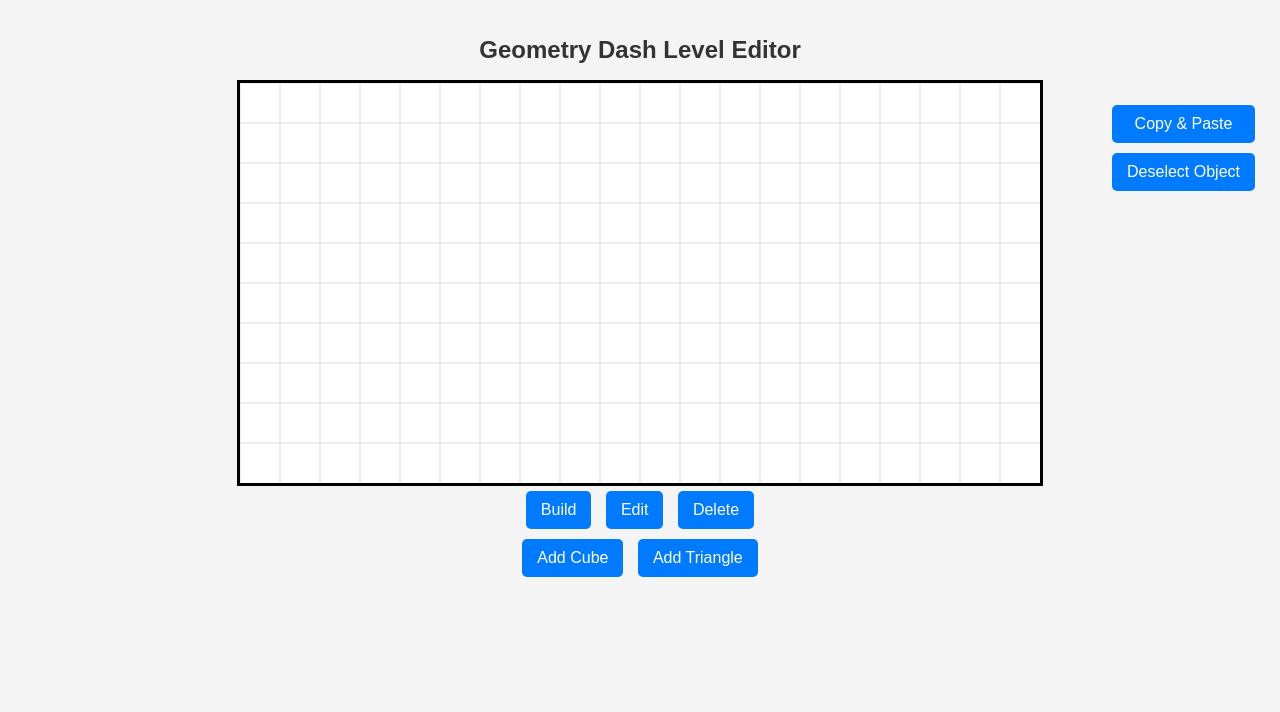
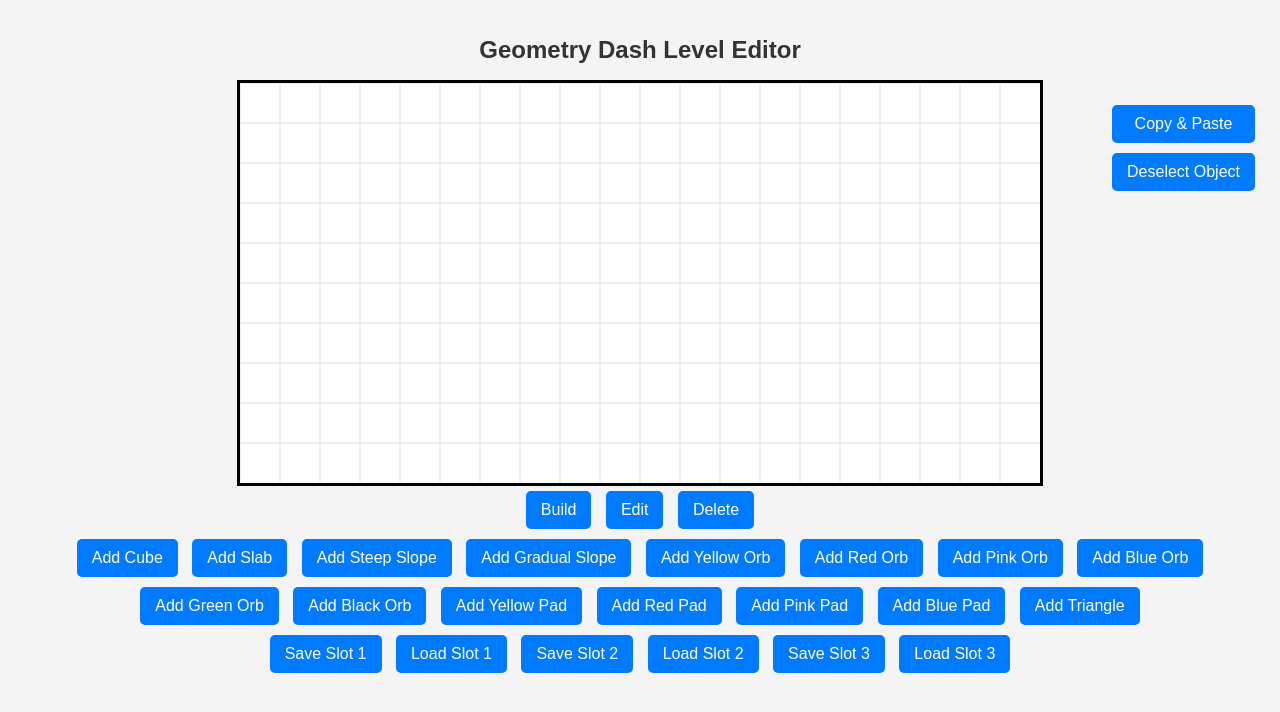
Before and after one commit to HectLM/GDEdit, a plain HTML site: page Index.html in a window 1280 px wide. Drawn offline with Linux system fonts and the light colour scheme.

Commit message:
Update Index.html

```diff
--- a/Index.html
+++ b/Index.html
@@ -4,6 +4,7 @@
     <meta charset="UTF-8">
     <meta name="viewport" content="width=device-width, initial-scale=1.0">
     <title>GDEdit</title>
+	<link rel="icon" type="image" href="cp.jfif">
     <link rel="stylesheet" href="style.css">
 </head>
 <body>
@@ -18,6 +19,19 @@
 
     <div id="build" class="tab">
 		<button onclick="addObject('cube')">Add Cube</button>
+		<button onclick="addObject('slab')">Add Slab</button>
+		<button onclick="addObject('slope1')">Add Steep Slope</button>
+		<button onclick="addObject('slope2')">Add Gradual Slope</button>
+		<button onclick="addObject('orb-yellow')">Add Yellow Orb</button>
+		<button onclick="addObject('orb-red')">Add Red Orb</button>
+		<button onclick="addObject('orb-pink')">Add Pink Orb</button>
+		<button onclick="addObject('orb-blue')">Add Blue Orb</button>
+		<button onclick="addObject('orb-green')">Add Green Orb</button>
+		<button onclick="addObject('orb-black')">Add Black Orb</button>
+		<button onclick="addObject('pad-yellow')">Add Yellow Pad</button>
+		<button onclick="addObject('pad-red')">Add Red Pad</button>
+		<button onclick="addObject('pad-pink')">Add Pink Pad</button>
+		<button onclick="addObject('pad-blue')">Add Blue Pad</button>
 		<button onclick="addObject('triangle')">Add Triangle</button>
     </div>
 
@@ -41,6 +55,15 @@
         <button onclick="clearCanvas()">Clear All</button>
     </div>
 
+    <div class="left-sidebar">
+		<button onclick="saveLevel(1)">Save Slot 1</button>
+		<button onclick="loadLevel(1)">Load Slot 1</button>
+		<button onclick="saveLevel(2)">Save Slot 2</button>
+		<button onclick="loadLevel(2)">Load Slot 2</button>
+		<button onclick="saveLevel(3)">Save Slot 3</button>
+		<button onclick="loadLevel(3)">Load Slot 3</button>
+	</div>
+
 	<div class="sidebar-controls">
 		<button onclick="copyPaste()">Copy & Paste</button>
 		<button onclick="deselectObject()">Deselect Object</button>
```
Lines whose indentation alone changed are shown as unchanged.
